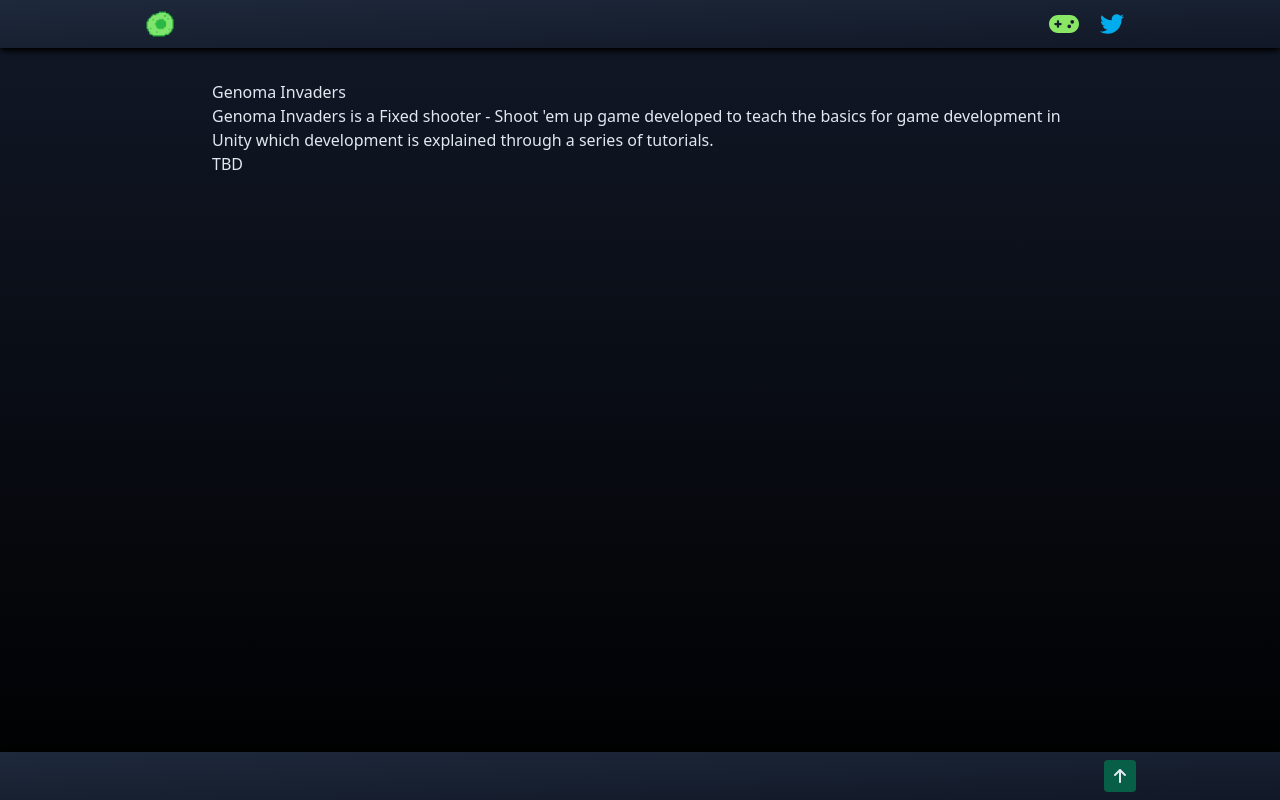
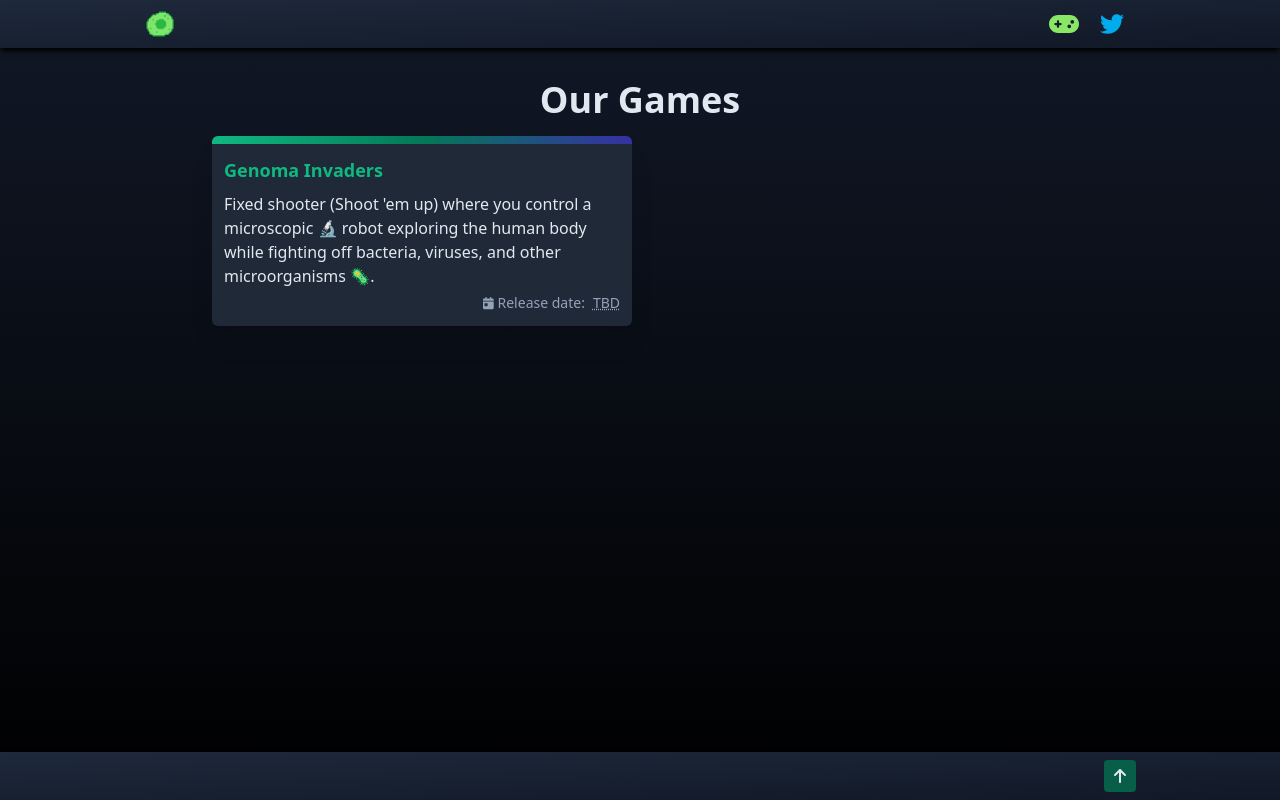
Before and after one commit to GenomaGames/genomagames.github.io, a Next.js app: page /games in a window 1280 px wide. Built offline with nearby package versions, Linux system fonts and the light colour scheme; no server answers.

Commit message:
💄 add layout for games page
Signed-off-by: Alberto Fernandez <albertofdzm@gmail.com>

```diff
--- a/pages/games/index.tsx
+++ b/pages/games/index.tsx
@@ -1,45 +1,102 @@
 import { GetStaticProps, GetStaticPropsResult } from "next";
 import Layout from "@/components/layout";
+import { format } from "date-fns";
+import { FontAwesomeIcon } from "@fortawesome/react-fontawesome";
+import { faCalendarDay } from "@fortawesome/free-solid-svg-icons";
+import Link from "next/link";
+import Image from "next/image";
 
 interface Props {
   games: {
-    title: string;
-    description: string;
-    publishedAt: Date | null;
+    coverImage: {
+      src: string;
+    } | null;
+    isInDevelopment: boolean;
+    releasedAt: Date | null;
+    slug: string;
+    summary: string;
+    name: string;
   }[];
 }
 
-const IndexPage: React.JSXElementConstructor<Props> = (props: Props) => {
+const GamesPage: React.JSXElementConstructor<Props> = ({ games }: Props) => {
   return (
     <Layout>
-      {props.games.map((game, index) => {
+      <article className="mb-8">
+        <h1 className="mb-4 inline-block w-full self-center px-8 text-center text-2xl font-bold md:text-3xl lg:text-4xl">
+          Our Games
+        </h1>
+        <div className="mx-auto grid max-w-sm gap-x-4 gap-y-6 sm:max-w-full sm:grid-cols-2">
+          {games.map(
+            ({ coverImage, releasedAt, slug, summary, name: title }, index) => {
               return (
-          <article key={index}>
+                <article key={index} className="mx-auto">
+                  <Link
+                    className="md group relative block rounded-md bg-gray-800 drop-shadow-xl transition-colors ease-in-out"
+                    href="games/[game]"
+                    as={`/games/${slug}`}
+                  >
                     <header>
-              <h2>{game.title}</h2>
+                      {coverImage ? (
+                        <Image
+                          alt={title}
+                          src={coverImage.src}
+                          className="mb-2 aspect-video max-h-36 w-full rounded-t-md object-cover brightness-50 group-hover:brightness-100"
+                          width={384}
+                          height={144}
+                        />
+                      ) : (
+                        <div className="h-2 w-full rounded-t-md bg-gradient-to-r from-emerald-500 via-emerald-700 to-indigo-800 group-hover:from-emerald-300 group-hover:to-indigo-700 group-focus:from-emerald-300 group-focus:to-indigo-700"></div>
+                      )}
+                      <h2 className="mt-3 mb-2 px-3 text-lg font-bold text-emerald-500 transition-colors ease-in-out group-hover:text-emerald-200 group-hover:underline group-hover:underline-offset-4 group-focus:text-emerald-200 group-focus:underline group-focus:underline-offset-4">
+                        {title}
+                      </h2>
                     </header>
-            <div>{game.description}</div>
-            <footer>
-              <span>TBD</span>
+                    <div className="px-3 pb-4">
+                      <p className="mb-2">{summary}</p>
+                      <footer className="text-right text-sm leading-none text-slate-400">
+                        <div className="inline-block">
+                          <FontAwesomeIcon
+                            className="mr-1"
+                            icon={faCalendarDay}
+                            size="sm"
+                          />
+                          <span className="mr-2">Release date:</span>
+                          {releasedAt !== null ? (
+                            <time dateTime={format(releasedAt, "yyyy-MM-dd")}>
+                              {format(releasedAt, "yyyy-MM-dd")}
+                            </time>
+                          ) : (
+                            <abbr title="To be decided">TBD</abbr>
+                          )}
+                        </div>
                       </footer>
+                    </div>
+                  </Link>
                 </article>
               );
-      })}
+            }
+          )}
+        </div>
+      </article>
     </Layout>
   );
 };
 
-export default IndexPage;
+export default GamesPage;
 
 export const getStaticProps: GetStaticProps<Props> = async (context) => {
   const result: GetStaticPropsResult<Props> = {
     props: {
       games: [
         {
-          description:
-            "Genoma Invaders is a Fixed shooter - Shoot 'em up game developed to teach the basics for game development in Unity which development is explained through a series of tutorials.",
-          publishedAt: null,
-          title: "Genoma Invaders",
+          coverImage: null,
+          isInDevelopment: true,
+          releasedAt: null,
+          slug: "genoma-invaders",
+          summary:
+            "Fixed shooter (Shoot 'em up) where you control a microscopic 🔬 robot exploring the human body while fighting off bacteria, viruses, and other microorganisms 🦠.",
+          name: "Genoma Invaders",
         },
       ],
     },
```
Also changed, not shown: 1 other file (tests, documents, lock files or other folders). Lines whose indentation alone changed are shown as unchanged.
